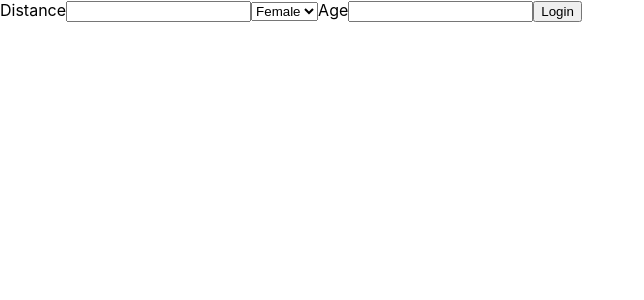
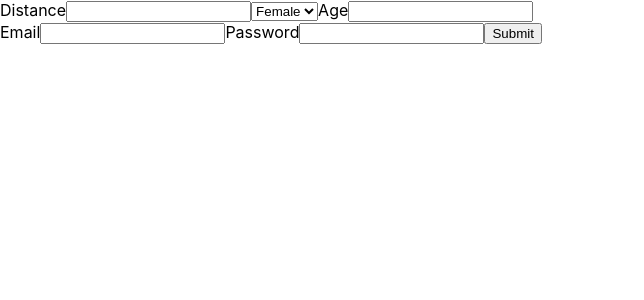
Before and after one commit to KyunginNa/cooper_client, a React (Create React App) app: page / in a window 1280 px wide. Both pictures are taken after a click on the button "Login". Shown: the top 300 px of the page, without its empty margins (0-644 px from the left). Built offline with nearby package versions, Linux system fonts and the light colour scheme.

Commit message:
Adding renderLogin to toggle between user log in or submit data

```diff
--- a/src/App.jsx
+++ b/src/App.jsx
@@ -1,12 +1,15 @@
 import React, { Component } from "react";
+
 import DisplayCooperResult from "./components/DisplayCooperResult"
 import InputFields from './components/InputFields'
+import LoginForm from "./components/LoginForm";
 
 class App extends Component {
   state = {
     distance: "",
     gender: "female",
-    age: ""
+    age: "",
+    renderLoginForm: false
   };
 
   onChangeHandler = e => {
@@ -14,10 +17,20 @@
   };
 
   render() {
+    const renderLogin = this.state.renderLoginForm ? (
+      <LoginForm />
+    ) : (
+      <button
+        id="login"
+        onClick={() => this.setState({renderLoginForm: true})}
+      >
+        Login
+      </button>
+    );
     return (
       <>
         <InputFields onChangeHandler={this.onChangeHandler} />
-        <button id="login">Login</button>
+        {renderLogin}
         <DisplayCooperResult
           distance={this.state.distance}
           gender={this.state.gender}
--- /dev/null
+++ b/src/components/LoginForm.jsx
@@ -0,0 +1,17 @@
+import React from 'react'
+
+const LoginForm = () => {
+  return (
+    <form id="login-form">
+      <label>Email</label>
+      <input name="email" type="email" id="email"></input>
+
+      <label>Password</label>
+      <input name="password" type="password" id="password"></input>
+
+      <button id="submit">Submit</button>
+    </form>
+  );
+};
+
+export default LoginForm
```
